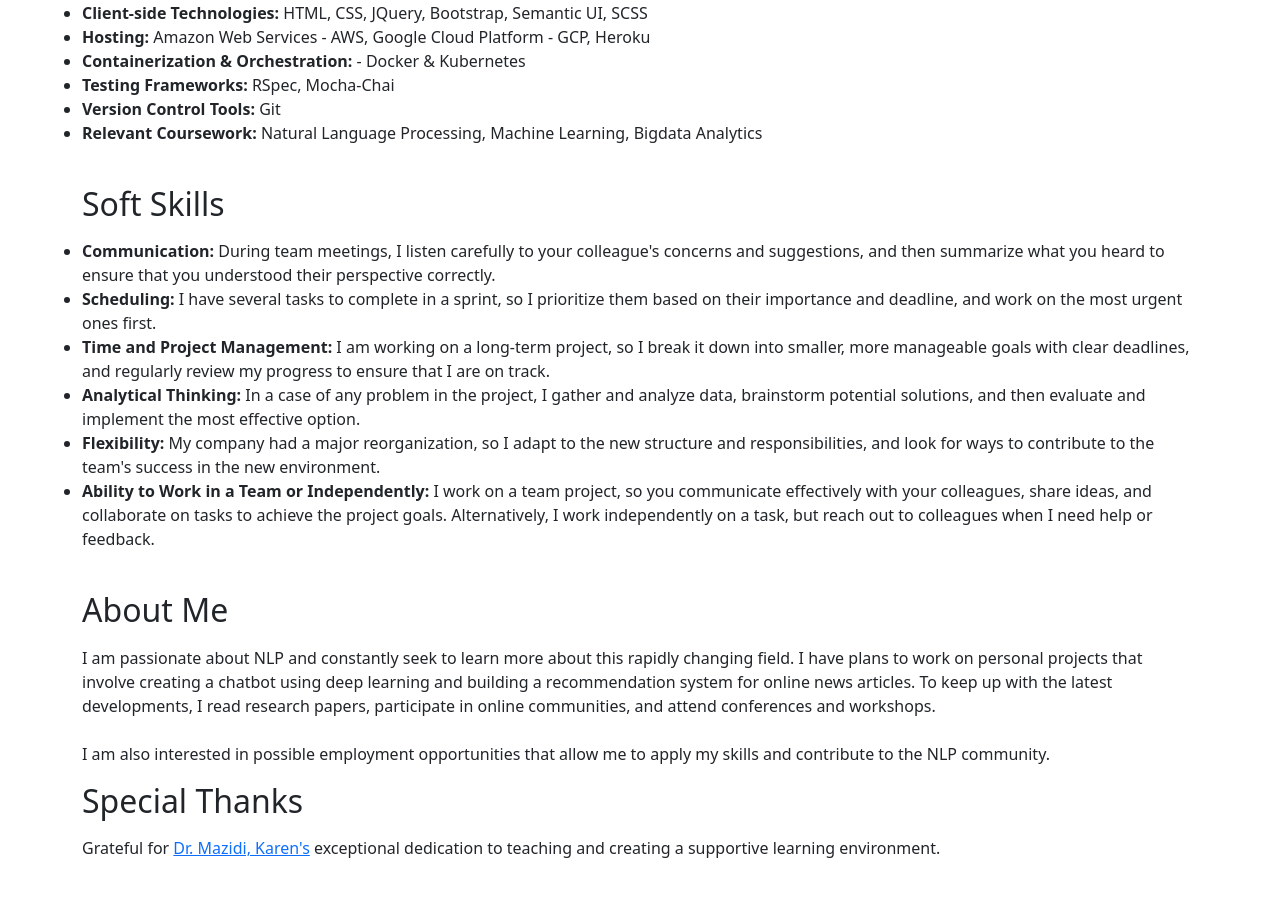
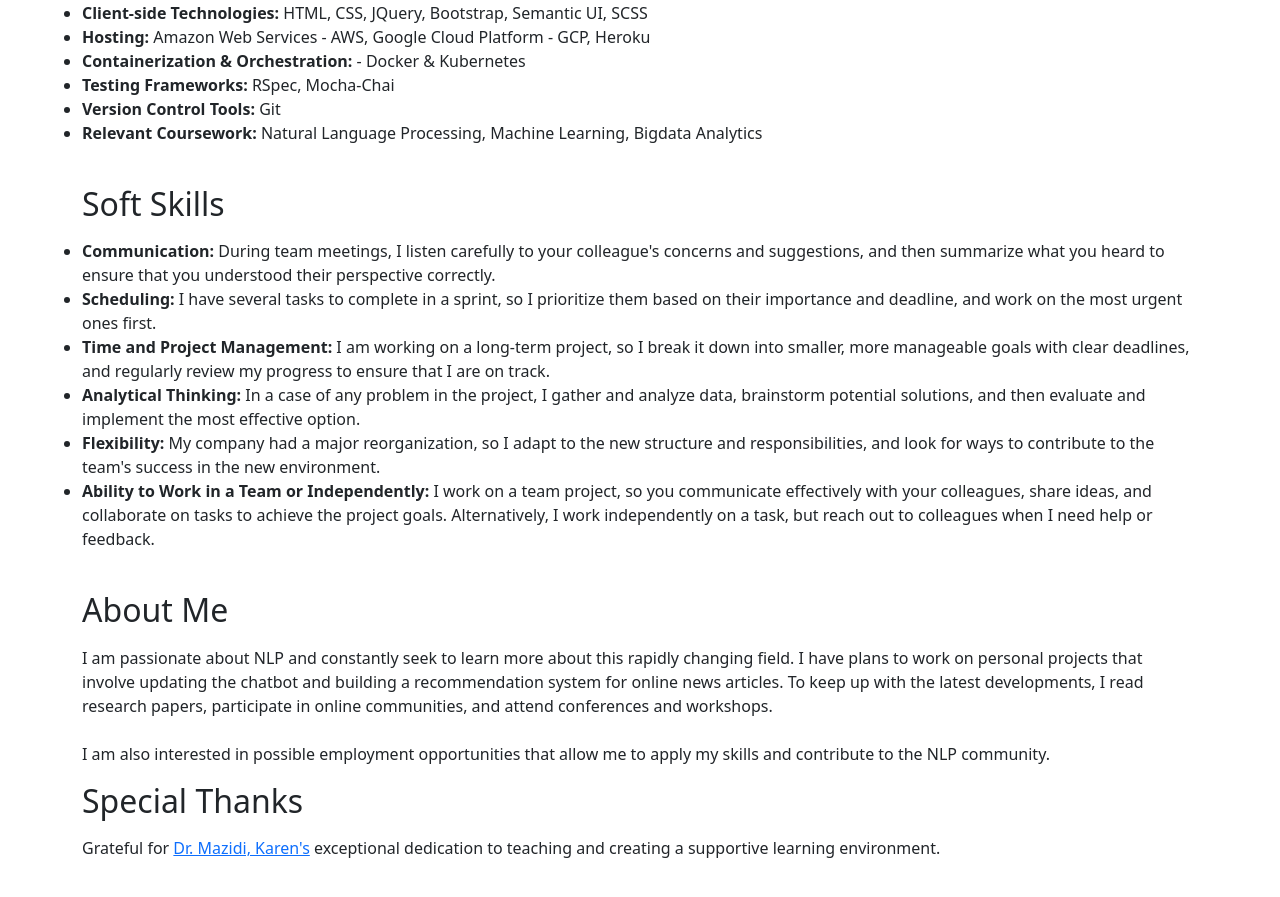
Before and after one commit to JigneshSatam/NLP, a Jekyll site: the page built from index.md, in a window 1280 px wide and 900 px high, scrolled down 1114 px. Shown: the top 897 px of the window. Built offline with Jekyll 4.4.1, drawn with Linux system fonts in a browser that asks for light colours.

Commit message:
Updated jekull page

```diff
--- a/index.md
+++ b/index.md
@@ -72,7 +72,7 @@ title: NLP
 
 <div class="row g-2">
   <h2>About Me</h2>
-  <p>I am passionate about NLP and constantly seek to learn more about this rapidly changing field. I have plans to work on personal projects that involve creating a chatbot using deep learning and building a recommendation system for online news articles. To keep up with the latest developments, I read research papers, participate in online communities, and attend conferences and workshops.</p>
+  <p>I am passionate about NLP and constantly seek to learn more about this rapidly changing field. I have plans to work on personal projects that involve updating the chatbot and building a recommendation system for online news articles. To keep up with the latest developments, I read research papers, participate in online communities, and attend conferences and workshops.</p>
   <p>I am also interested in possible employment opportunities that allow me to apply my skills and contribute to the NLP community.</p>
 </div>
 
```
